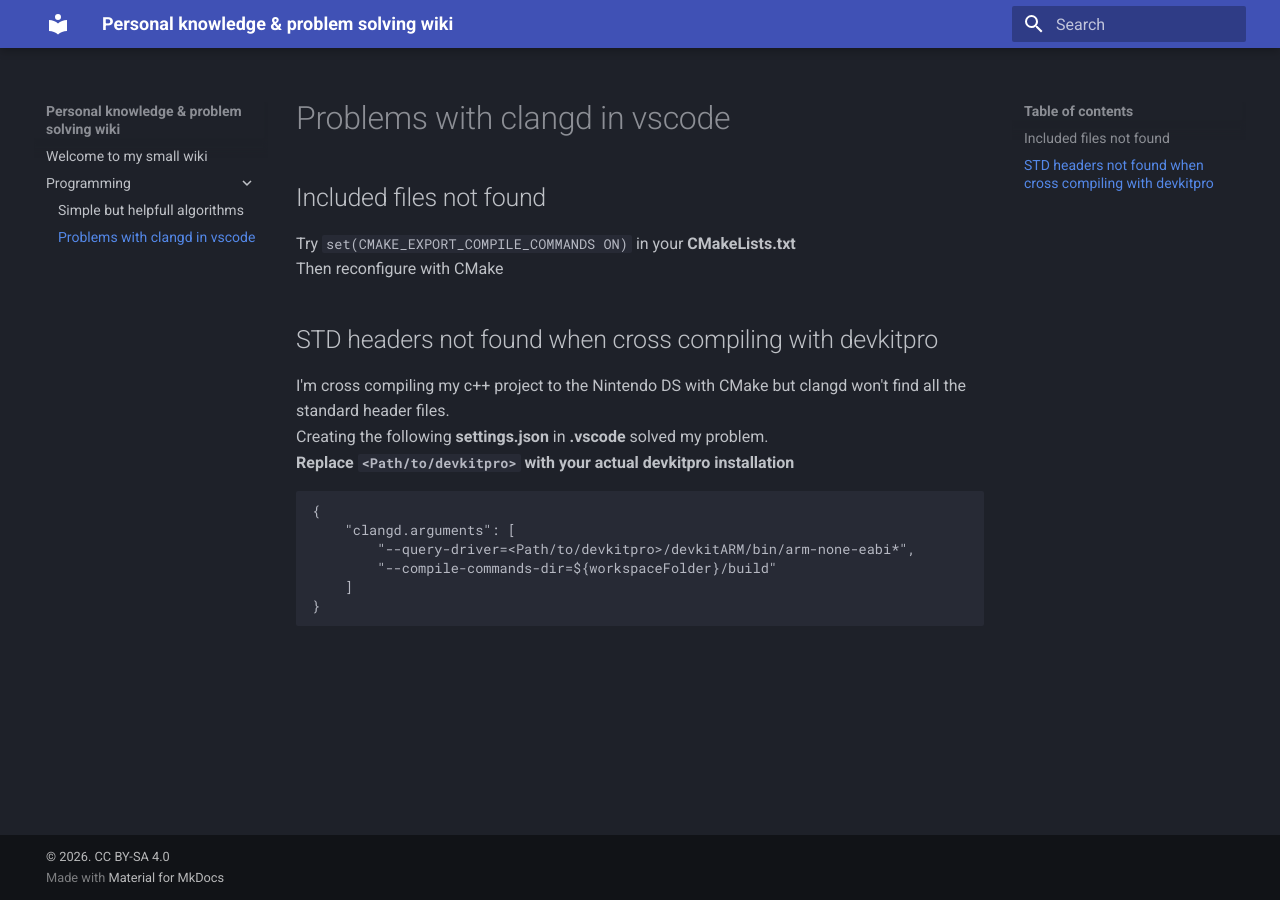
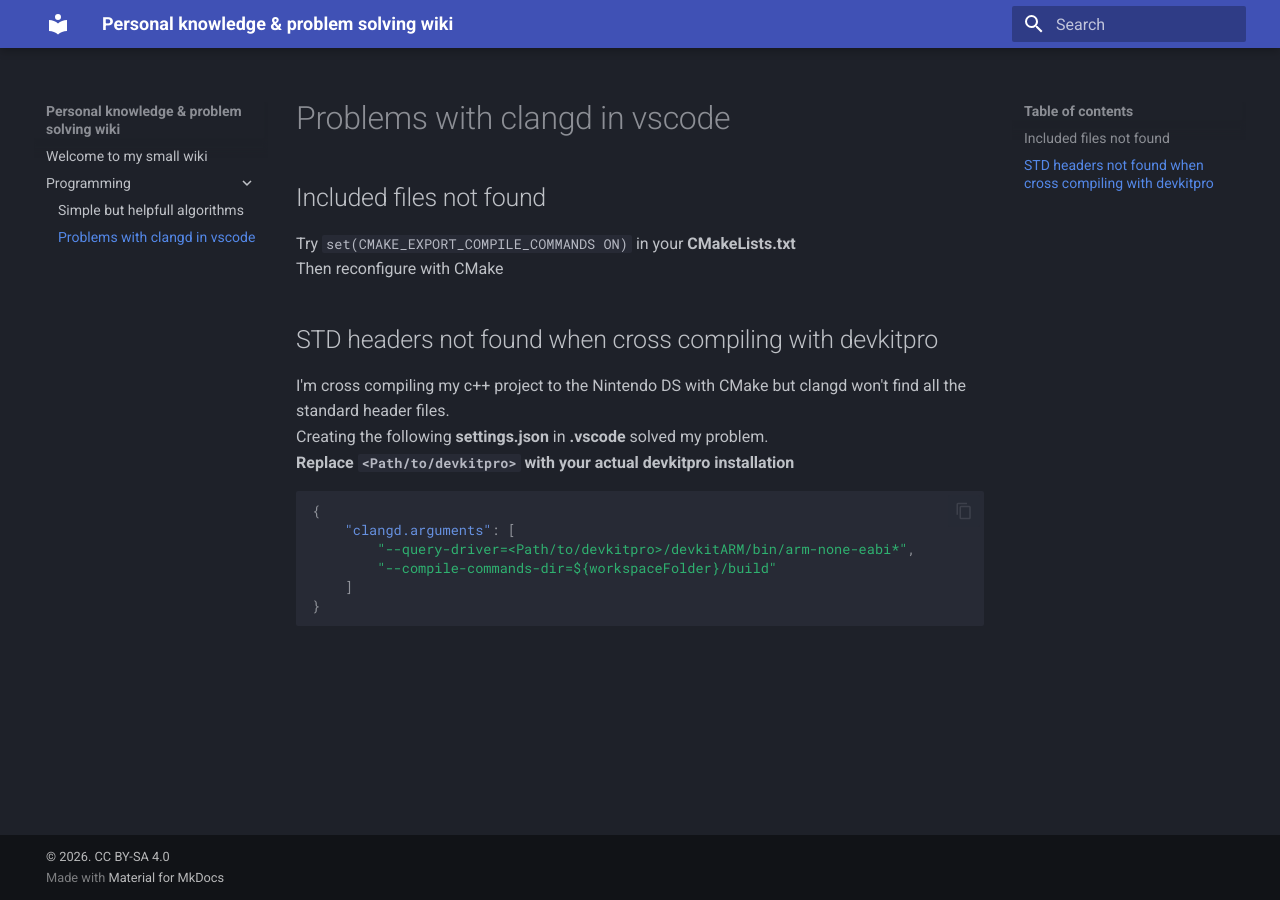
Before and after one commit to Farmer-Markus/Personal-Wiki, an MkDocs documentation site: the page built from docs/programming/vscode-clangd.md, in a window 1280 px wide. Built offline with MkDocs 1.6.1 and Material for MkDocs 9.7.7, drawn with Linux system fonts in a browser that asks for light colours.

Commit message:
Added codeblock syntax highlighting in config

```diff
--- a/mkdocs.yml
+++ b/mkdocs.yml
@@ -6,3 +6,14 @@ theme:
   name: material
   palette:
     scheme: slate
+  features:
+    - content.code.copy
+
+markdown_extensions:
+  - pymdownx.highlight:
+      anchor_linenums: true
+      line_spans: __span
+      pygments_lang_class: true
+  - pymdownx.inlinehilite
+  - pymdownx.snippets
+  - pymdownx.superfences
```
Also changed, not shown: docs/programming/simple-algorithms.md (+1 -1 lines).
